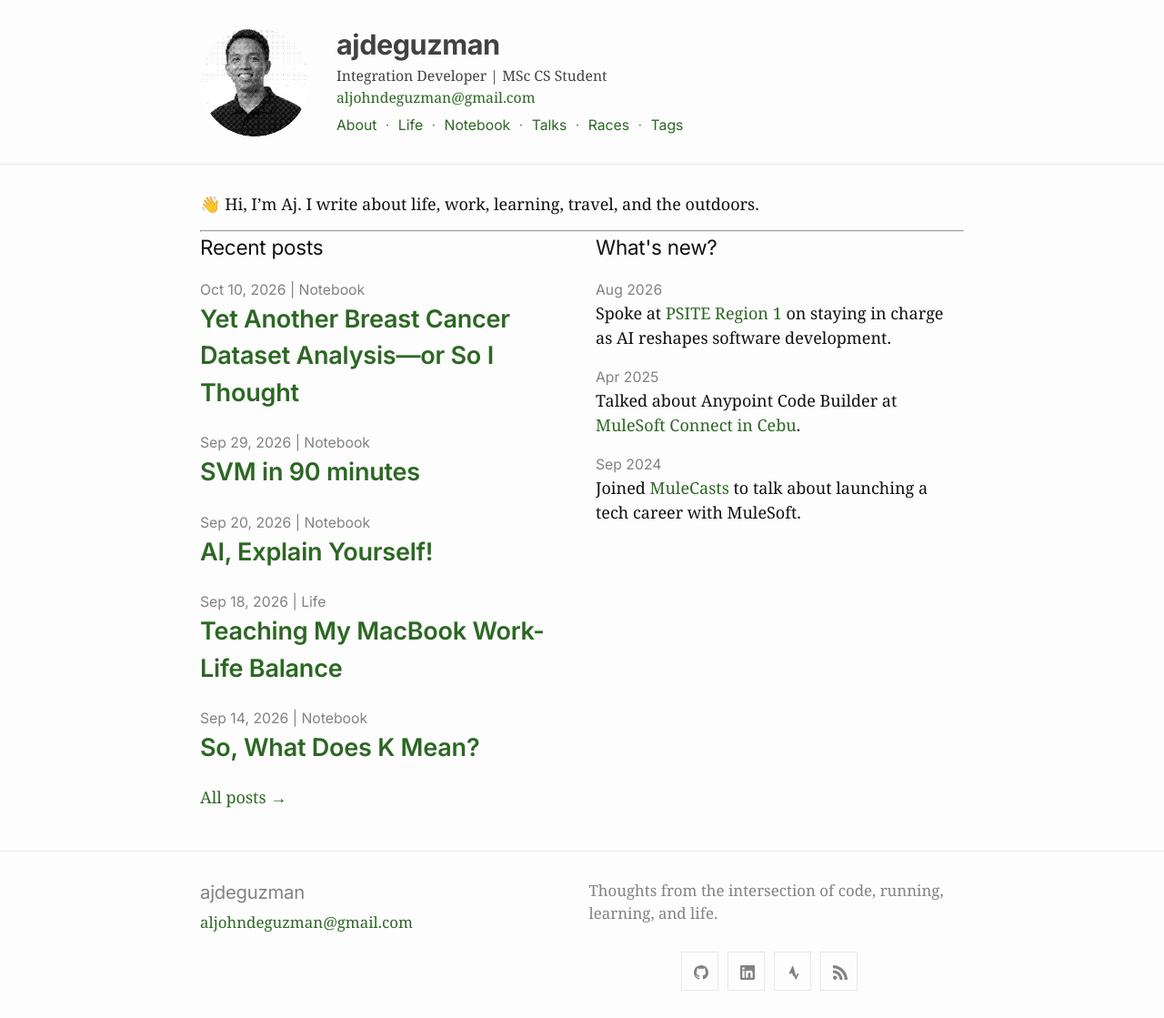
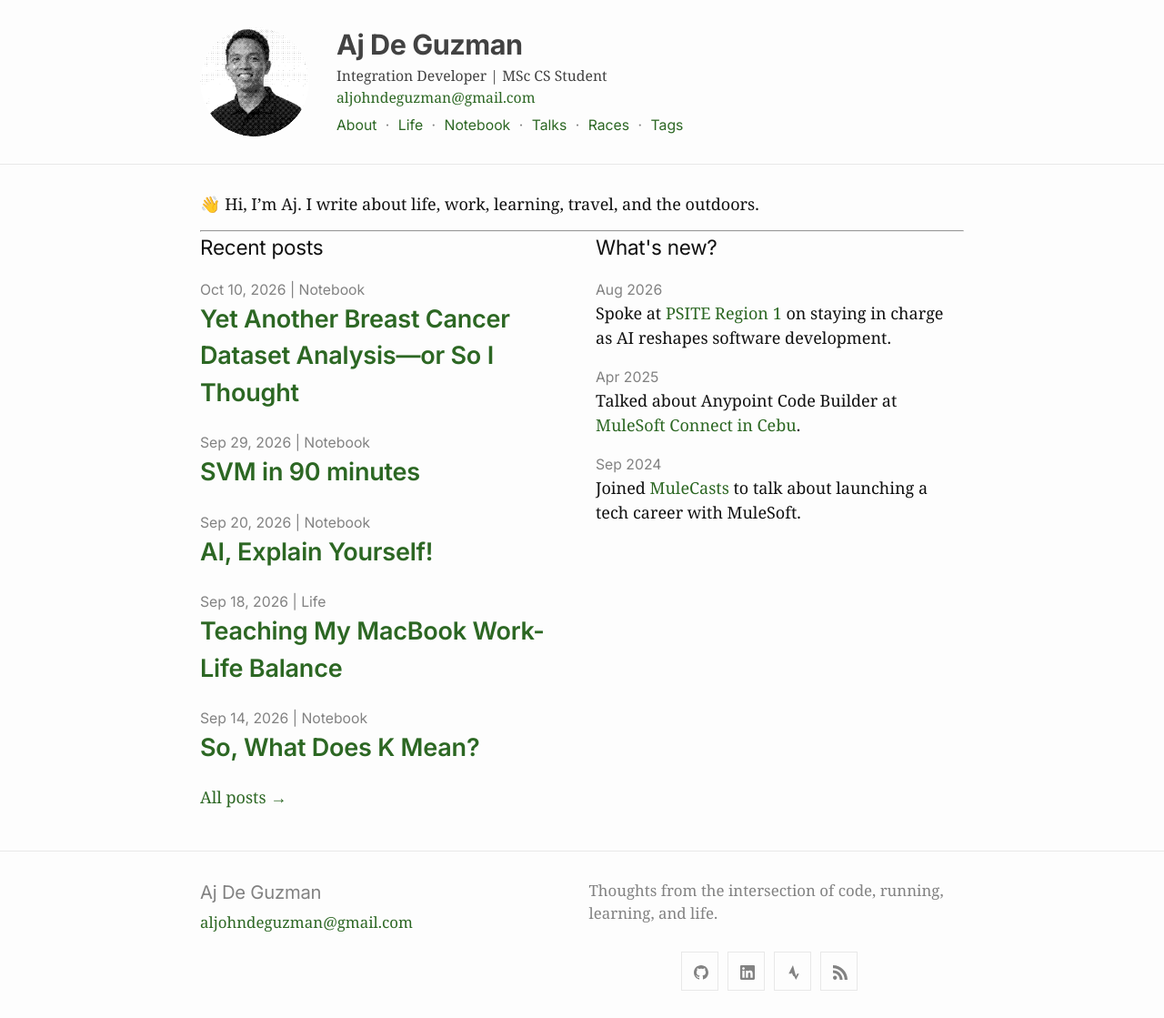
Before and after one commit to ajdeguzman/ajdeguzman.github.io, a Jekyll site: the page built from index.md, in a window 1280 px wide. Shown: the whole page at 91% size. Built offline with Jekyll 4.4.1, drawn with Linux system fonts in a browser that asks for light colours.

Commit message:
revert name of website

```diff
--- a/_config.yml
+++ b/_config.yml
@@ -13,7 +13,7 @@
 # you will see them accessed via {{ site.title }}, {{ site.email }}, and so on.
 # You can create any custom variable you would like, and they will be accessible
 # in the templates via {{ site.myvariable }}.
-title: ajdeguzman
+title: Aj De Guzman
 email: aljohndeguzman@gmail.com
 description: >- # this means to ignore newlines until "baseurl:"
   Thoughts from the intersection of code, running, learning, and life.
```
Also changed, not shown: 1 other file.
